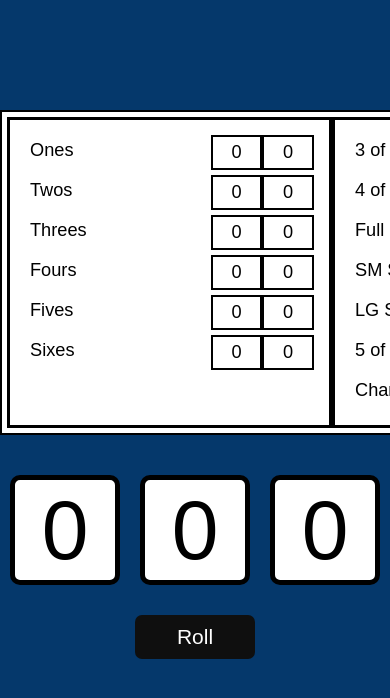
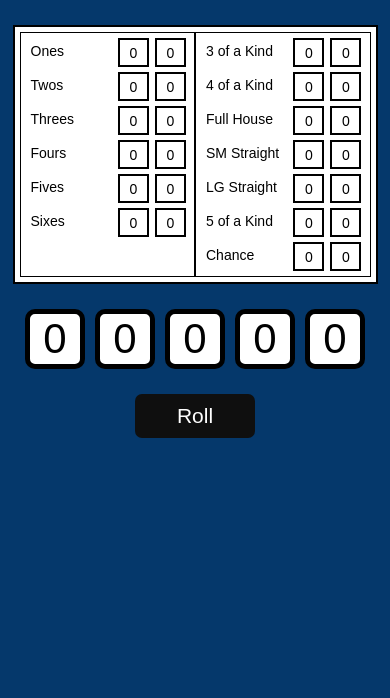
Before and after one commit to andrew-brainerd/roll-with-me, a React (Create React App) app: page / in a window 390 px wide. Shown: the top 698 px of the page. Built offline with nearby package versions, Linux system fonts and the light colour scheme; what webfontloader would draw is missing.

Commit message:
Update mobile styles

```diff
--- a/src/components/GameBoard/Dice/Dice.module.scss
+++ b/src/components/GameBoard/Dice/Dice.module.scss
@@ -1,5 +1,9 @@
+@import '../../../styles/sizing.scss';
+
 .diceContainer {
+  align-items: center;
   display: flex;
+  justify-content: center;
   margin: 20px auto;
 
   .die {
@@ -23,3 +27,14 @@
     }
   }
 }
+
+@media screen and (max-width: $smallScreen) {
+  .diceContainer {
+    .die {
+      font-size: 3em;
+      margin: 5px;
+      height: 50px;
+      width: 50px;
+    }
+  }
+}
--- a/src/components/GameBoard/GameBoard.module.scss
+++ b/src/components/GameBoard/GameBoard.module.scss
@@ -4,9 +4,9 @@
   flex-direction: column;
   font-family: sans-serif;
   font-size: 14px;
-  justify-content: center;
   height: 90vh;
   overflow: hidden;
+  padding: 25px 0;
   width: 100vw;
 
   .rollButton {
--- a/src/components/GameBoard/Scoreboard/Scoreboard.module.scss
+++ b/src/components/GameBoard/Scoreboard/Scoreboard.module.scss
@@ -1,3 +1,5 @@
+@import '../../../styles/sizing.scss';
+
 .scoreboard {
   background: white;
   border: 2px solid black;
@@ -24,6 +26,8 @@
 
       .scoreValue {
         border: 2px solid black;
+        height: 15px;
+        margin: 0 3px;
         padding: 5px;
         text-align: center;
         width: 15%;
@@ -31,6 +35,8 @@
 
       .scoreAvailable {
         border: 2px solid black;
+        height: 15px;
+        margin: 0 3px;
         padding: 5px;
         text-align: center;
         width: 15%;
@@ -38,3 +44,16 @@
     }
   }
 }
+
+@media screen and (max-width: $smallScreen) {
+  .scoreboard {
+    font-size: 1em;
+    margin: 0;
+    width: 90%;
+
+    .section {
+      border-width: 1px;
+      padding: 0;
+    }
+  }
+}
```
